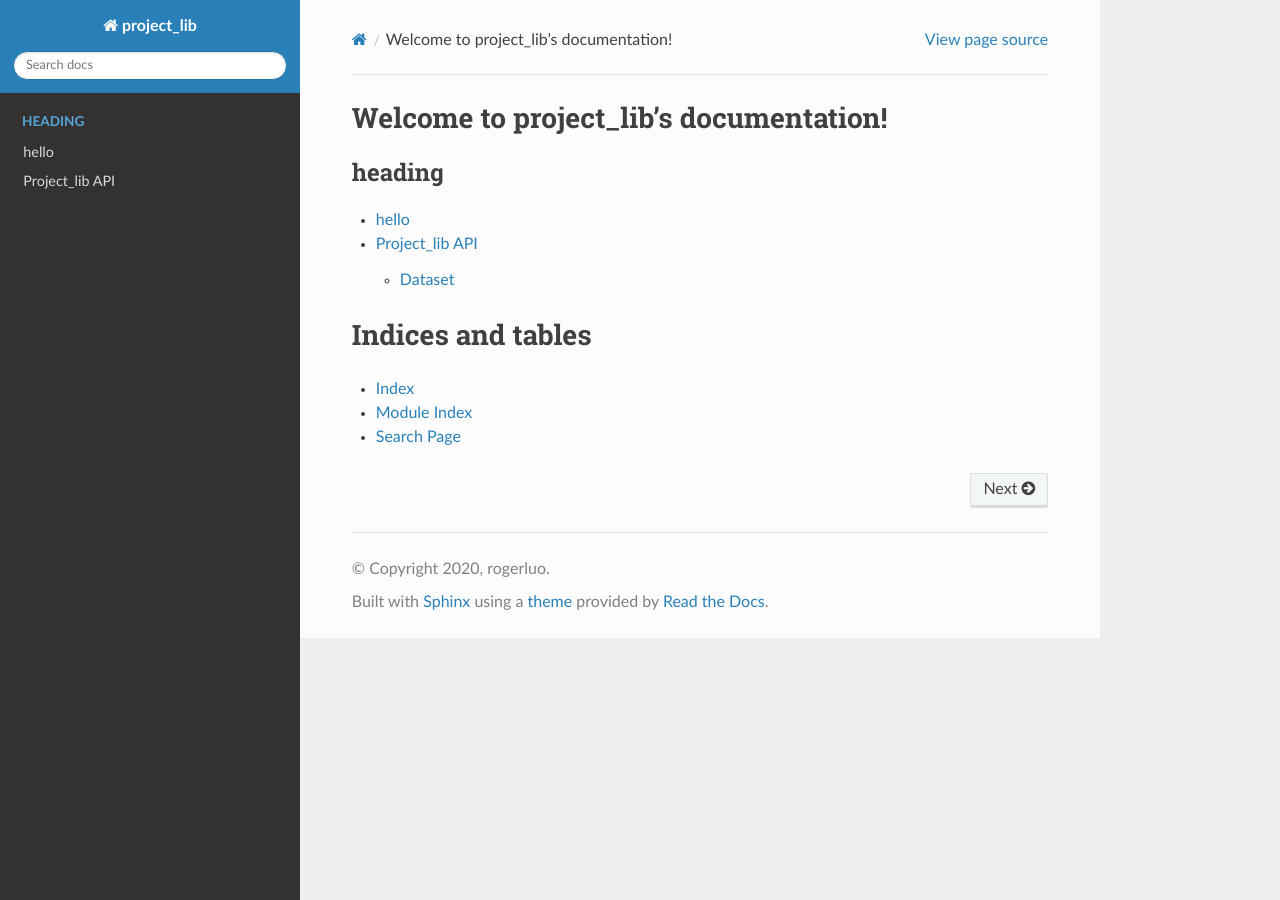
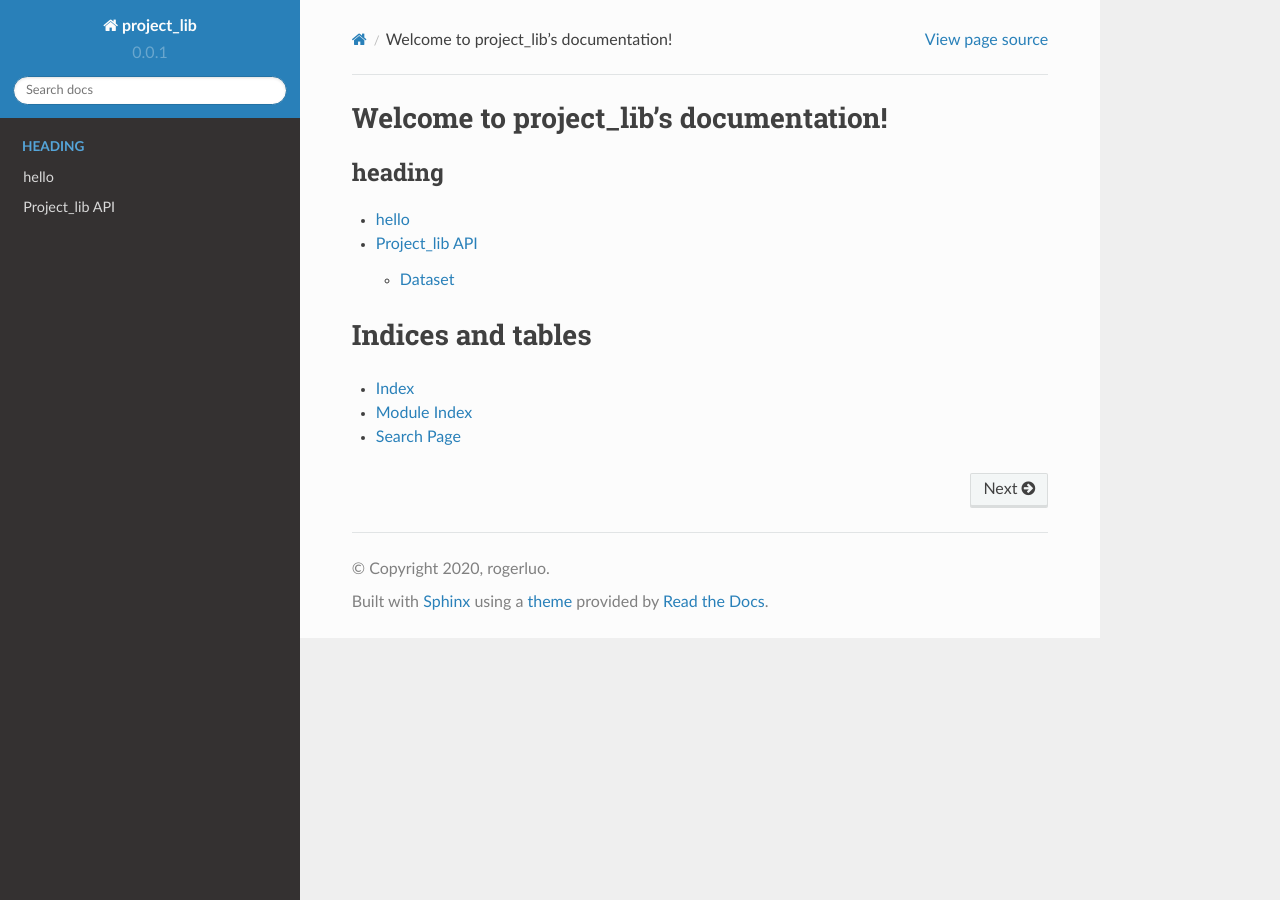
Before and after one commit to rogerlwlw/lw_project_template, a Sphinx documentation site: the page built from doc/source/index.rst, in a window 1280 px wide. Built offline with Sphinx 7.4.7 and the Read the Docs theme 2.0.0, drawn with Linux system fonts in a browser that asks for light colours.

```diff
--- a/doc/source/conf.py
+++ b/doc/source/conf.py
@@ -12,12 +12,8 @@
 #
 import os
 import sys
-sys.path.insert(0, os.path.abspath('.'))
-sys.path.insert(0, os.path.abspath('..\..\.'))
-
-import recommonmark
+sys.path.append(os.path.abspath('..\..\.'))
 from recommonmark.transform import AutoStructify
-
 
 #%% -- Project information -----------------------------------------------------
 
@@ -25,11 +21,11 @@ project = 'project_lib'
 copyright = '2020, rogerluo'
 author = 'rogerluo'
 
-# # The full version, including alpha/beta/rc tags
-# from project_lib import __version__
-# version = __version__
-# # The full version, including alpha/beta/rc tags.
-# release = __version__
+# The full version, including alpha/beta/rc tags
+from project_lib import __version__
+version = __version__
+# The full version, including alpha/beta/rc tags.
+release = __version__
 
 
 #%% -- General configuration ---------------------------------------------------
```
